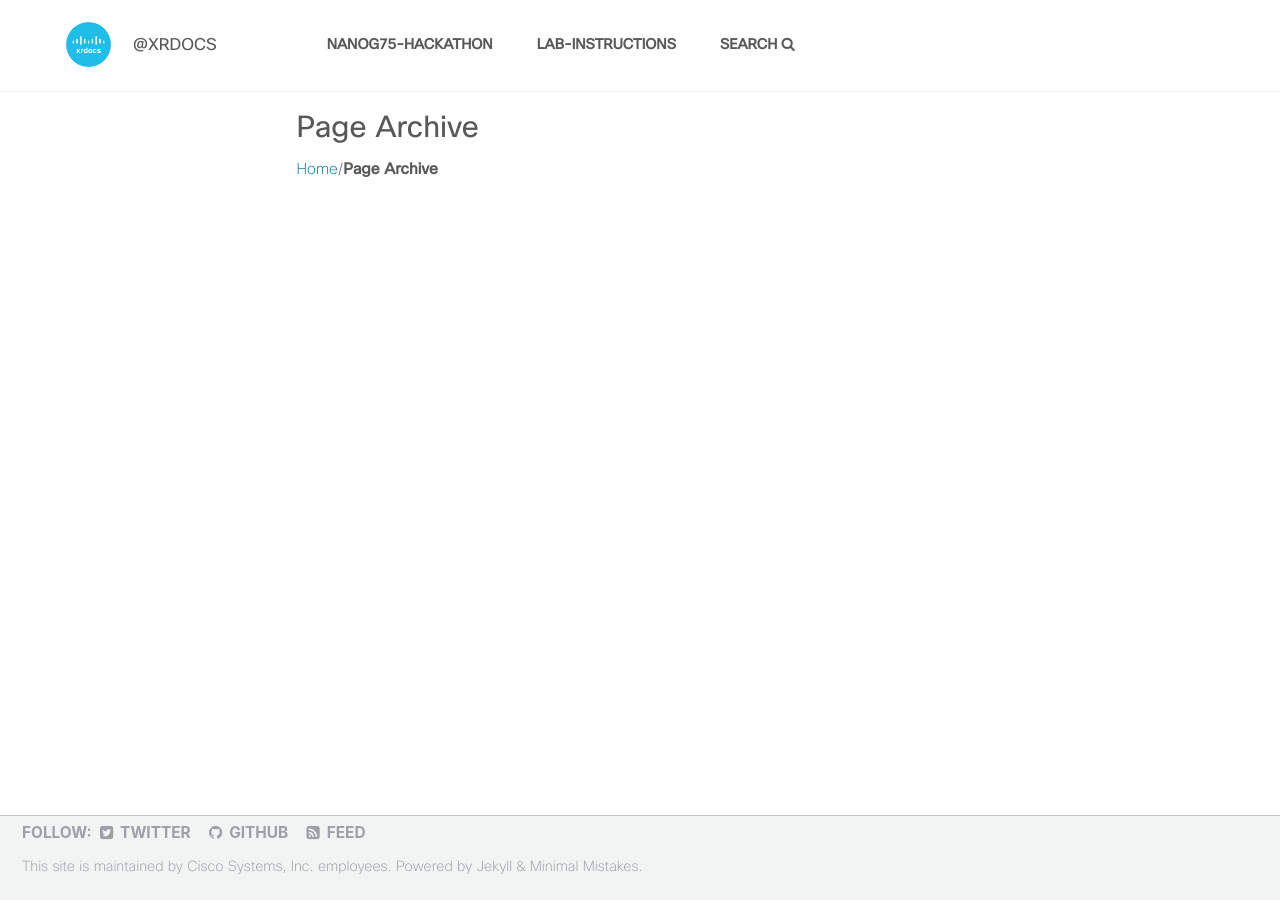
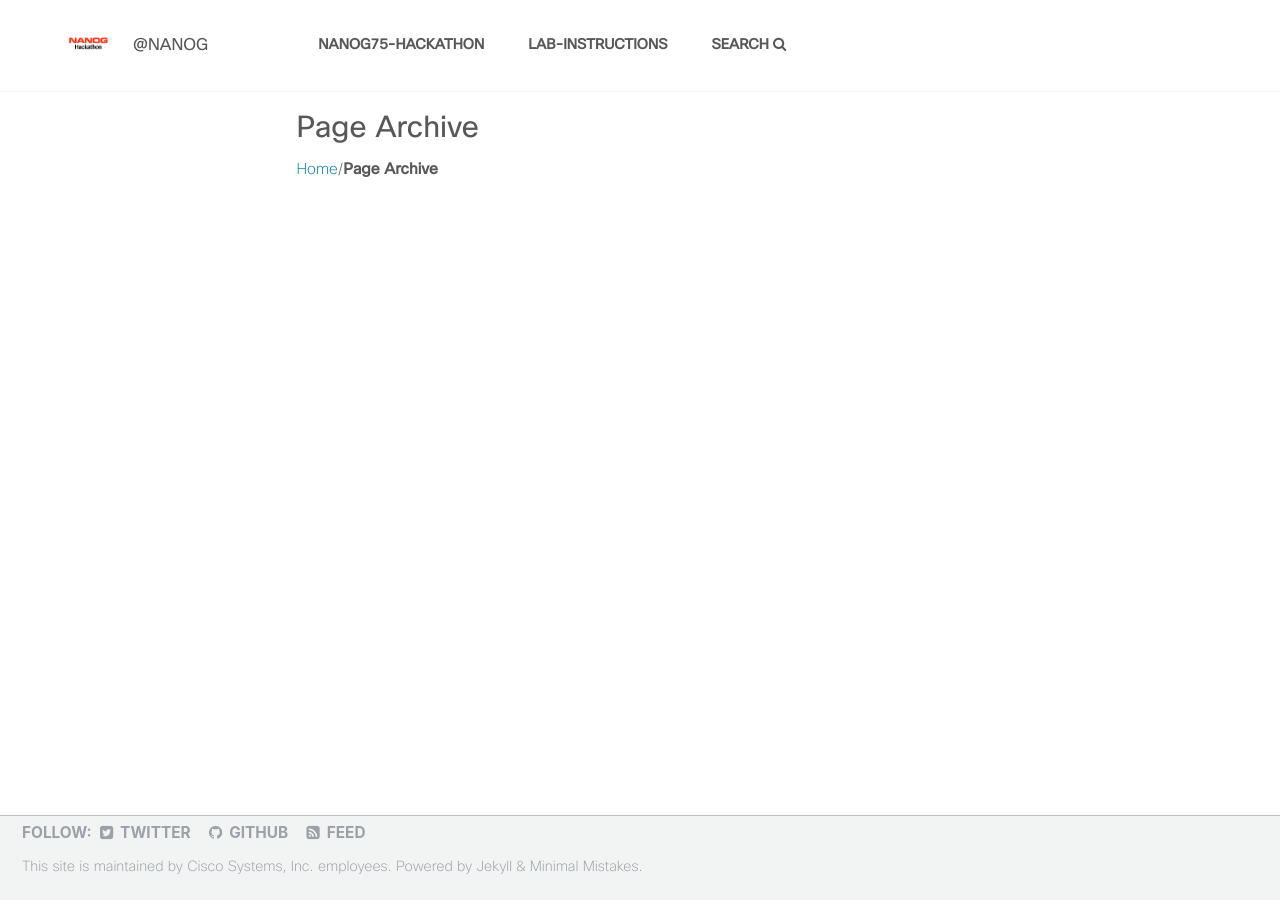
Before and after one commit to nanog75/hackathon, a Jekyll site: the page built from _pages/page-archive.html, in a window 1280 px wide. Built offline with Jekyll 4.4.1, drawn with Linux system fonts in a browser that asks for light colours.

Commit message:
Update masthead.html

```diff
--- a/_includes/masthead.html
+++ b/_includes/masthead.html
@@ -6,8 +6,8 @@
       <nav id="site-nav" class="greedy-nav">
         <button><div class="navicon"></div></button>
         <ul class="visible-links">
-          <img src="{{ base_path }}/images/xrdocs_logo.png" width="45px" height="45px" alt="xrdocs logo" style="float:left;">
-          <li class="masthead__menu-item masthead__menu-item--lg"><a href="{{site.url}}">@xrdocs</a></li>
+          <img src="{{ base_path }}/images/nanog_hackathon_logo.png" width="45px" height="45px" alt="xrdocs logo" style="float:left;">
+          <li class="masthead__menu-item masthead__menu-item--lg"><a href="{{ base_path }}">@nanog</a></li>
           <li class="masthead__menu-item"><a href="{{ base_path }}/">{{ site.title_short }}</a></li>
           {% for link in site.data.navigation.main %}
             {% if link.url contains 'http' %}
```
